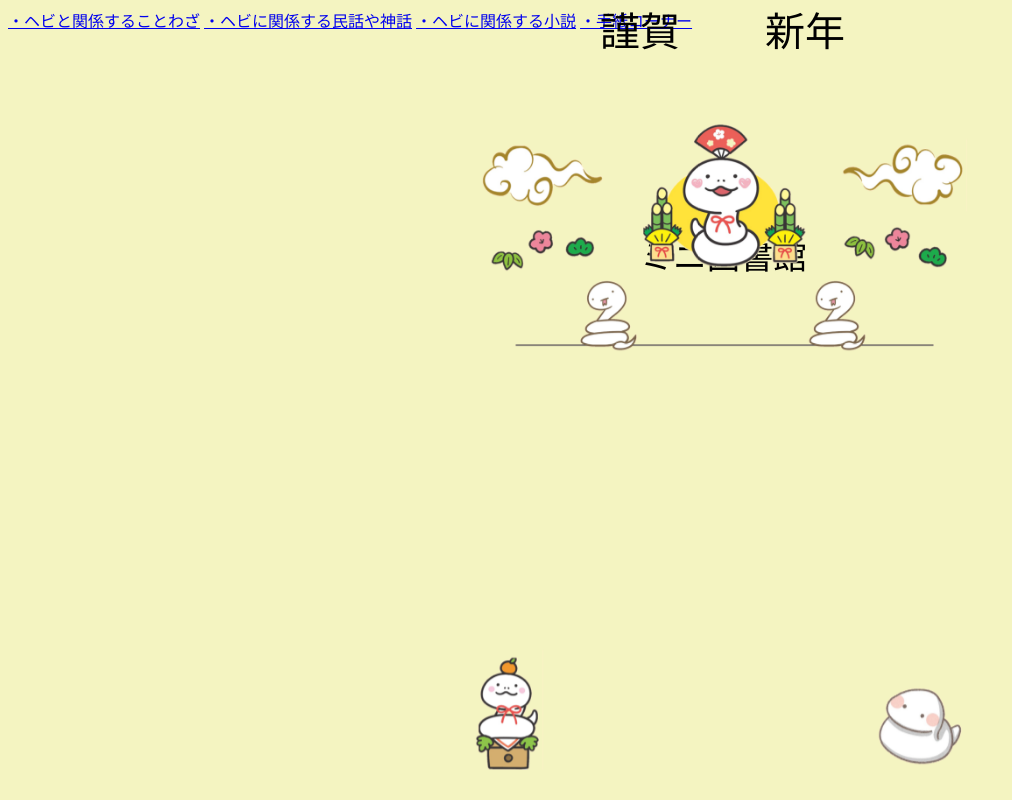
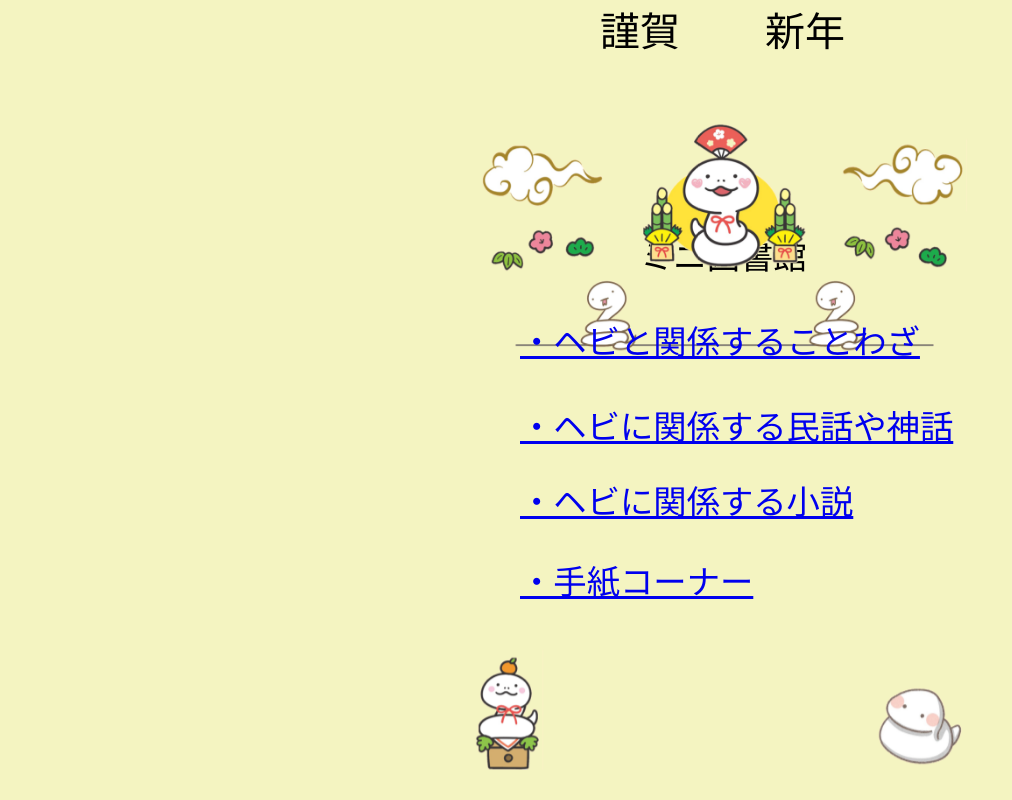
Before and after one commit to yamatoaita/library.github.io, a plain HTML site: page index.html in a window 1280 px wide. Shown: the whole page, without its empty margins (0-1012 px from the left). Drawn offline with Linux system fonts and the light colour scheme.

Commit message:
Add files via upload

```diff
--- a/index.html
+++ b/index.html
@@ -12,12 +12,11 @@
     <a class="謹賀">謹賀</a>
     <a class="新年">新年</a>
     <a class="ミニ図書館">ミニ図書館</a>
-    <a href="snakeword.html" class="a">・ヘビと関係することわざ</a>
-    <a href="snakestory.html" class="b">・ヘビに関係する民話や神話</a>
-    <a href="novel.html" class="c">・ヘビに関係する小説</a>
-    <a href="https://yamatoaita.github.io/letter.github.io/" class="d">・手紙コーナー</a>
+    <a href="snakeword.html" id="a"class="section">・ヘビと関係することわざ</a>
+    <a href="snakestory.html" id="b"class="section">・ヘビに関係する民話や神話</a>
+    <a href="novel.html" id="c" class="section">・ヘビに関係する小説</a>
+    <a href="https://yamatoaita.github.io/letter.github.io/" id="d"class="section">・手紙コーナー</a>
     <img class="ground" src="earth.png">
-
 
 
 
```
